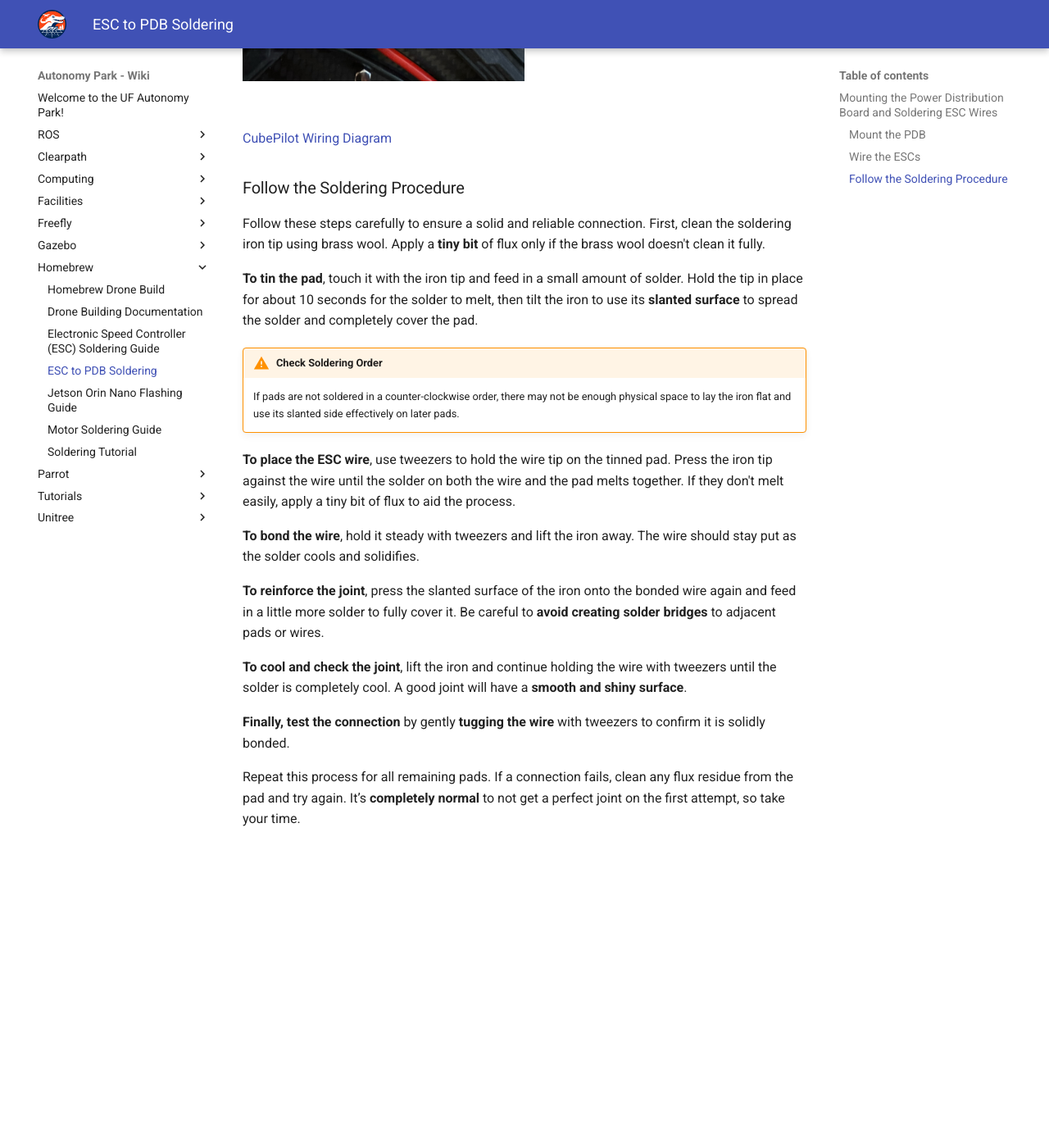
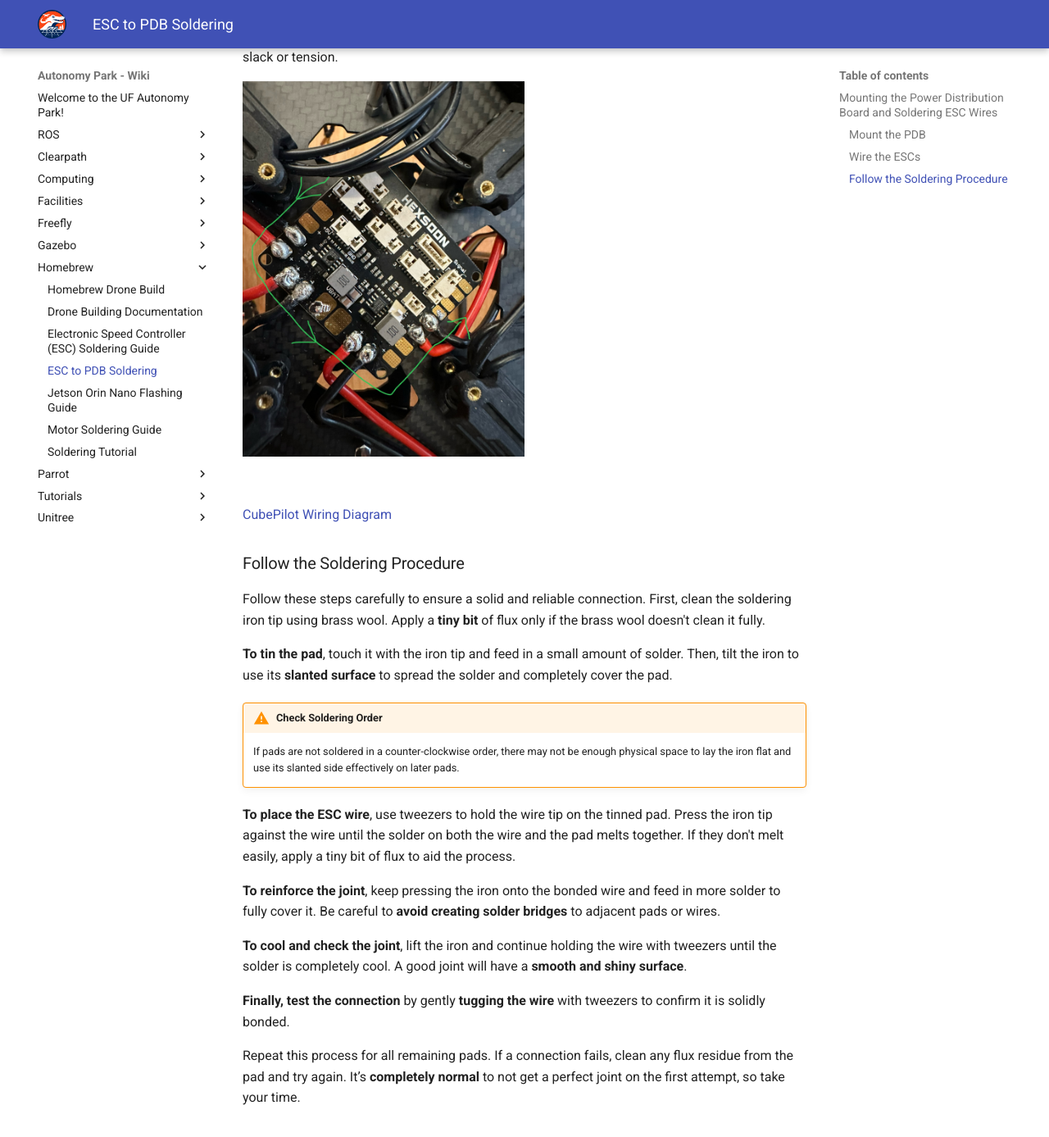
Before and after one commit to UFL-Autonomy-Park/apark_wiki, an MkDocs documentation site: the page built from docs/homebrew/esc-to-pdb.md, in a window 1280 px wide and 1400 px high, scrolled down 1350 px. Shown: the top 1387 px of the window at 82% size. Built offline with MkDocs 1.6.1 and Material for MkDocs 9.7.7, drawn with Linux system fonts in a browser that asks for light colours; before the commit the page ends 2410 px from its top, so only the background shows below that; some of the changed text lies outside the part shown.

Commit message:
HB doc update

```diff
--- a/docs/homebrew/esc-to-pdb.md
+++ b/docs/homebrew/esc-to-pdb.md
@@ -11,7 +11,9 @@
 ![Frame with PDB](../images/homebrew/pdb-on-frame.jpeg){ align="center" width="60%" }
 
 !!! tip "Pro Tip"
-    Use a **flat head soldering iron** for better surface contact on the pads.
+    Use a **knife head soldering iron** for better surface contact on the pads.
+![Solder tip](../images/homebrew/knife_solderiron.jpg){ align="center" width="60%" }
+    Heat the iron to **850 F** for better heat transfer
 
 ### Wire the ESCs
 
@@ -27,16 +29,14 @@
 
 Follow these steps carefully to ensure a solid and reliable connection. First, clean the soldering iron tip using brass wool. Apply a **tiny bit** of flux only if the brass wool doesn't clean it fully.
 
-**To tin the pad**, touch it with the iron tip and feed in a small amount of solder. Hold the tip in place for about 10 seconds for the solder to melt, then tilt the iron to use its **slanted surface** to spread the solder and completely cover the pad.
+**To tin the pad**, touch it with the iron tip and feed in a small amount of solder. Then, tilt the iron to use its **slanted surface** to spread the solder and completely cover the pad.
 
 !!! warning "Check Soldering Order"
     If pads are not soldered in a counter-clockwise order, there may not be enough physical space to lay the iron flat and use its slanted side effectively on later pads.
 
 **To place the ESC wire**, use tweezers to hold the wire tip on the tinned pad. Press the iron tip against the wire until the solder on both the wire and the pad melts together. If they don't melt easily, apply a tiny bit of flux to aid the process.
 
-**To bond the wire**, hold it steady with tweezers and lift the iron away. The wire should stay put as the solder cools and solidifies.
-
-**To reinforce the joint**, press the slanted surface of the iron onto the bonded wire again and feed in a little more solder to fully cover it. Be careful to **avoid creating solder bridges** to adjacent pads or wires.
+**To reinforce the joint**, keep pressing the iron onto the bonded wire and feed in more solder to fully cover it. Be careful to **avoid creating solder bridges** to adjacent pads or wires.
 
 **To cool and check the joint**, lift the iron and continue holding the wire with tweezers until the solder is completely cool. A good joint will have a **smooth and shiny surface**.
 
```
Also changed, not shown: docs/images/homebrew/knife_solderiron.jpg (renamed from docs/images/knife_solderiron.jpg).
